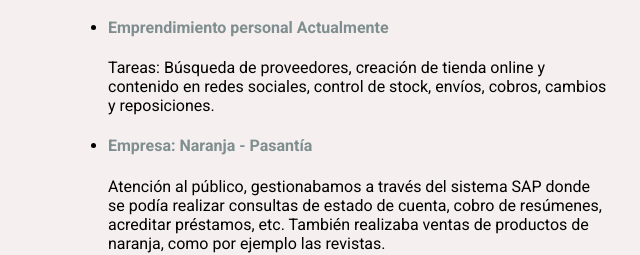
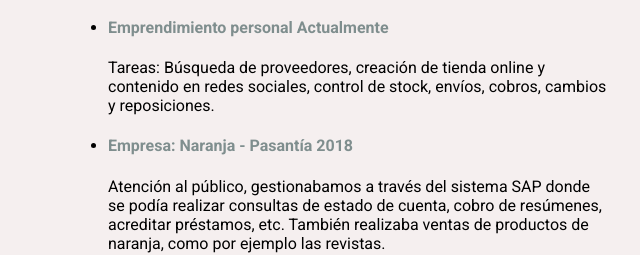
Before and after one commit to Jimena3224/curriculum2023, a plain HTML site: page html/index.html in a window 1280 px wide. Shown: the part 1122-1377 px from the top of the page, 0-640 px from the left. Drawn offline with Linux system fonts and the light colour scheme.

Commit message:
Update index.html

```diff
--- a/html/index.html
+++ b/html/index.html
@@ -71,7 +71,7 @@
           </p>
         </li>
      <li>
-          <h4><strong>Empresa: Naranja - Pasantía
+          <h4><strong>Empresa: Naranja - Pasantía 2018
             </strong></h4>
           <spam class="Tareas"> Atención al público, gestionabamos a través del sistema SAP donde se podía realizar consultas de estado de cuenta, cobro de resúmenes, acreditar préstamos, etc. También realizaba ventas de productos de naranja, como por ejemplo las revistas.</spam>
           </p>
```
